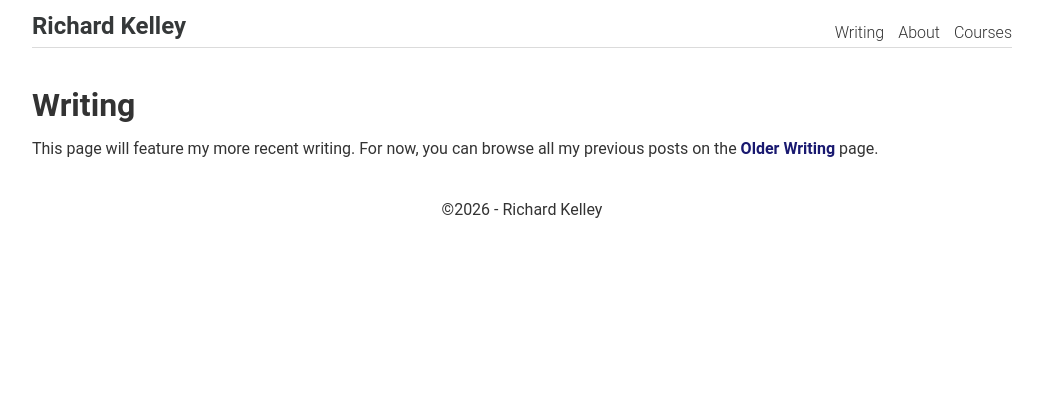
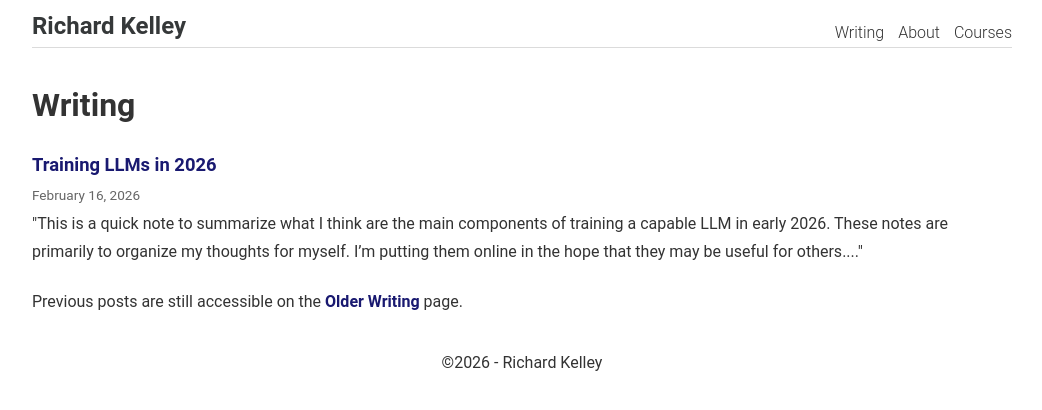
Before and after one commit to RichardKelley/richardkelley.github.io, a Jekyll site: the page built from index.html, in a window 1280 px wide. Shown: the top 410 px of the page, without its empty margins (118-1160 px from the left). Built offline with Jekyll 4.4.1, drawn with Linux system fonts in a browser that asks for light colours; the list of posts is cut into pages by our own code; some of the changed lines change nothing that is shown.

Commit message:
Added a post about LLM training.

```diff
--- /dev/null
+++ b/_posts/2026-02-16-llm-training/2026-02-16-llm-training-in-2026.md
@@ -0,0 +1,98 @@
+---
+title: Training LLMs in 2026
+description: A summary of LLM training in early 2026.
+header: Training LLMs in 2026
+duration: 10 minute read
+---
+
+This is a quick note to summarize what I think are the main components of training a capable LLM in early 2026. These notes are primarily to organize my thoughts for myself. I'm putting them online in the hope that they may be useful for others.
+
+My overall sense is that a few years ago there was a broad separation between "pre-training" and "post-training," and that anything to do with "alignment" fell into the post-training box. But now, there seems to be a much clearer division of work between pre-training, methods that aim to improve capabilities that aren't quite pre-training (which could be called capability shaping), and methods that aim to increase alignment (or alignment shaping). The divisions between these three areas are a bit fuzzy and the line may get blurrier over time, but here I'll just expand on this preliminary division as a starting point for more detailed analysis.
+
+<figure>
+  <img src="{{ '/img/llm-training-2026.jpg' | relative_url }}" alt="Figure One: LLM training stages in 2026" width="66%" />
+  <figcaption style="text-align: center;"><strong>Figure One.</strong> In early 2026, it's reasonable to think of LLM training as including three main stages: pre-training, capability shaping, and alignment shaping. The latter two have many possible substages.</figcaption>
+</figure>
+
+## Distinguishing Stages of Training
+
+There are now many "recipes" for training an LLM that you want to perform well on one or several tasks. At a high level, we can identify a few features that help us to distinguish one part of training from another:
+
+- **Objective:** The high-level optimization goal that defines what the training stage is trying to make the model do better.
+- **Data regime:** The composition, scale, and structure of the data distribution used during that stage of training.
+- **Loss function:** The mathematical function whose minimization (or maximization) defines how model parameters are updated.
+- **Output:** The trained model artifact produced at the end of the stage.
+- **Resulting properties:** The behavioral and performance characteristics the model exhibits as a consequence of that stage.
+- **Compute allocation:** The fraction of total training compute budget (FLOPs, GPU-hours, or tokens processed) devoted to that stage.
+
+Using these features, at a high level we can identify roughly three "big" stages of training an LLM:
+
+- **Pre-Training**
+- **Capability Shaping**
+- **Alignment Shaping**
+
+The relationships between these stages can be seen in Figure One above.
+
+The "back arrow" in the figure indicates that the relationship between capability shaping and alignment shaping is not simply that alignment shaping consumes the output of the capability shaping step: often the process of aligning a model reveals that its capabilities should be augmented as well, leading to a kind of feedback loop between capability and alignment development.
+
+Using the features listed above, these stages can be described as follows:
+
+### Pre-Training
+
+- **Objective:** Learn a general-purpose next-token predictor over a broad distribution of text (and possibly code or multimodal data).
+- **Data regime:** Massive, weakly filtered corpus; self-supervised learning.
+- **Loss function:** Primarily autoregressive cross-entropy.
+- **Output:** A foundation model with broad linguistic competence and latent world knowledge.
+- **Properties shaped:** Syntax, semantics, factual associations, reasoning priors, and long-range dependency handling.
+- **Compute allocation:** Dominates total training compute.
+
+### Capability Shaping
+
+- **Objective:** Refine or expand specific capabilities without redoing full pre-training.
+- **Data regime:** More curated, domain-targeted, or structurally modified corpora, often including code/math data and long-context examples.
+- **Loss function:** Primarily next-token cross-entropy over targeted distributions, often through continued or domain-adaptive pre-training.
+- **Output:** A stronger capability model prior to alignment optimization.
+- **Properties shaped:** Reasoning depth, tool use, code ability, math performance, and long-context competence.
+- **Compute allocation:** Usually a smaller but still meaningful share of total training compute compared with pre-training.
+
+### Alignment Shaping
+
+- **Objective:** Shape behavior to meet human preferences, safety constraints, and interaction norms.
+- **Data regime:** Human-labeled demonstrations, ranked outputs, and policy/reward feedback data.
+- **Loss function:** Supervised imitation losses (SFT) plus reward or preference-driven optimization objectives (e.g., RLHF, RLAIF, RLVR, and DPO-style methods).
+- **Output:** Deployment-ready assistant model tuned for interactive use.
+- **Properties shaped:** Helpfulness, harmlessness, truthfulness, and instruction following.
+- **Compute allocation:** Typically lower than pre-training, but potentially significant due to iterative preference and policy optimization cycles.
+
+## A Detailed Look at Capabilities and Alignment
+
+Pre-training is a relatively easy step (conceptually, if not economically), but capability and alignment shaping are each growing in complexity as researchers find new ways to improve LLMs. As a result, we can "zoom in" to get a more detailed view of these latter two steps, as you can see in Figure Two.
+
+<figure>
+  <img src="{{ '/img/llm-training-2026-detail.jpg' | relative_url }}" alt="Figure Two: Detailed view of capability and alignment shaping stages" width="100%" />
+  <figcaption style="text-align: center;"><strong>Figure Two.</strong> A detailed view of capability shaping and alignment shaping in LLM training in 2026.</figcaption>
+</figure>
+
+At this granularity, the internals of these stages look a bit disorganized because there is not, as yet, a definitive ordering among them. Context extension probably happens first, but beyond that, stages may be arranged in many ways, depending on project objectives and developer preferences. Some stages may not happen at all. This is especially the case for alignment shaping, where there's likely an "exclusive or" between RLHF and DPO, which represent different approaches to solving the same problem.
+
+We can summarize these "substages" as follows:
+
+### Capability Shaping
+
+- **Context Extension:** Training interventions that increase the model's usable context window (e.g., via positional encoding scaling or long-sequence continued training) so it can reason over longer inputs.
+- **Code/Math Corpora Training:** Continued training on high-quality programming and mathematical datasets to improve formal reasoning, symbolic manipulation, and structured problem solving.
+- **Synthetic Reasoning Training:** Training on model-generated or programmatically generated reasoning traces designed to induce stronger multi-step inference and chain-of-thought behavior.
+- **Multilingual Balancing:** Reweighting and supplementing data across languages to improve cross-lingual competence and reduce performance disparities between high- and low-resource languages.
+- **Tool-use Corpora:** Training on interaction transcripts involving external tools (e.g., search, code execution, APIs) to teach the model when and how to invoke tools effectively.
+
+### Alignment Shaping
+
+- **Supervised Fine-Tuning (SFT):** Training on high-quality human-written demonstrations to condition the model toward helpful, instruction-following responses.
+- **Reinforcement Learning from Human Feedback (RLHF):** Optimizing the model using a learned reward model trained on human preference comparisons to align outputs with human judgments.
+- **Reinforcement Learning with Verifiable Rewards:** Applying RL where rewards are computed from objective, automatically checkable signals (e.g., correctness of math answers or unit tests).
+- **Direct Preference Optimization (DPO):** A preference-based optimization method that directly adjusts model likelihoods to favor preferred responses without an explicit RL loop.
+- **Tool-Augmented Reward Modeling:** Using external tools (e.g., fact-checkers, code evaluators) to help compute more reliable reward signals during alignment training.
+
+## Capabilities, Alignment, Intellect, Will
+
+A helpful way to think about the human mind is that it has something that we could call the "intellect," which is concerned with understanding the world, and something else called the "will" which is drawn to and chooses good things, as identified by the intellect. These two faculties of the mind are distinguishable but fundamentally intertwined, working together to allow a human to function. Thinking in these terms, it seems clear that "capabilities" and "alignment" aren't cleanly separable notions - the intellect and the will function together. This would suggest that you can't just "bolt on" alignment and expect to get an AI that works like a human. The "backward edge" from alignment to capability shaping captures some of the blurring between these steps, but probably still assumes too much separation. However, as a summary of the current state of AI training, the above seems to be a reasonable guide.
--- a/index.html
+++ b/index.html
@@ -6,8 +6,20 @@ description: Recent writing.
 
 <h2>Writing</h2>
 
+{% assign latest_post = site.posts.first %}
+<ul id="posts" style="margin-top: 1em;">
+  <li>
+    <a href="{{ latest_post.url | relative_url }}" style="font-size: 1.15em;">
+      {{ latest_post.title }}
+    </a>
+    <span style="display: block; font-size: 0.85em; color: #666;">
+      {{ latest_post.date | date: "%B %-d, %Y" }}
+    </span>
+    <p>"{{ latest_post.excerpt | strip_html | strip_newlines | truncate: 320, "" }}..."</p>
+  </li>
+</ul>
+
 <p>
-This page will feature my more recent writing.
-For now, you can browse all my previous posts on the
+Previous posts are still accessible on the
 <a href="/older-writing/">Older Writing</a> page.
 </p>
--- a/older-writing.md
+++ b/older-writing.md
@@ -7,6 +7,10 @@ permalink: /older-writing/
 <h2>Older Writing</h2>
 
 <p>Here’s an archive of my past posts:</p>
+<p>
+Latest post:
+<a href="{{ '/llm-training-in-2026' | relative_url }}">Training LLMs in 2026</a>.
+</p>
 
 <ul>
 {% for post in site.posts %}
```
Also changed, not shown: img/llm-training-2026-detail.jpg (added), img/llm-training-2026.jpg (added).
